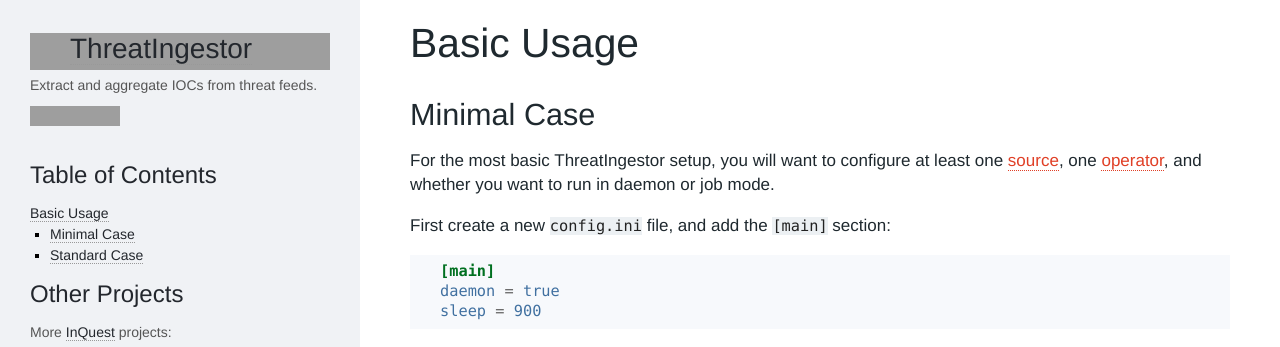
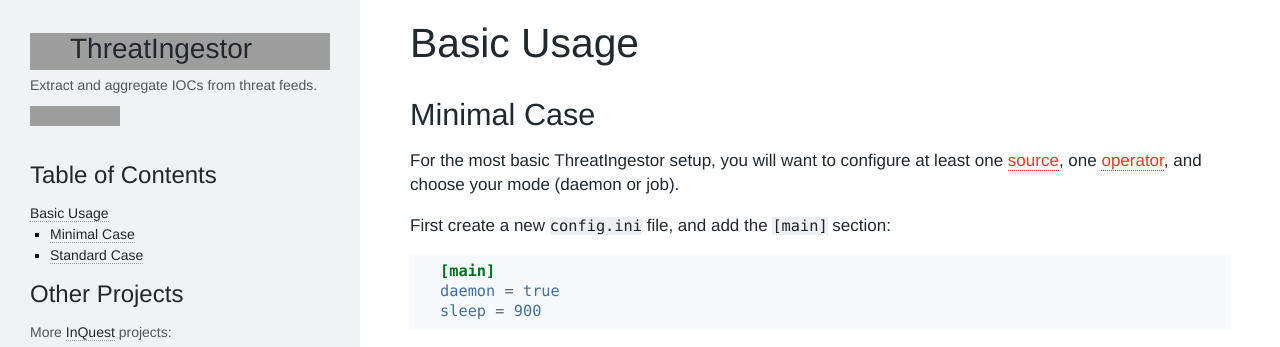
Before and after one commit to InQuest/ThreatIngestor, a Sphinx documentation site: the page built from docs/basicusage.rst, in a window 1280 px wide, cut to the strip 0-347 px from the top of the page. Built offline with Sphinx 7.4.7, drawn with Linux system fonts in a browser that asks for light colours; some web fonts are replaced; grey boxes are pictures that could not be loaded.

Commit message:
revised the phrasing of what you would need to configure for basic use case

```diff
--- a/docs/basicusage.rst
+++ b/docs/basicusage.rst
@@ -9,8 +9,7 @@
 ------------
 
 For the most basic ThreatIngestor setup, you will want to configure at least
-one :ref:`source <source-plugins>`, one :ref:`operator <operator-plugins>`, and
-whether you want to run in daemon or job mode.
+one :ref:`source <source-plugins>`, one :ref:`operator <operator-plugins>`, and choose your mode (daemon or job).
 
 First create a new ``config.ini`` file, and add the ``[main]`` section:
 
```
